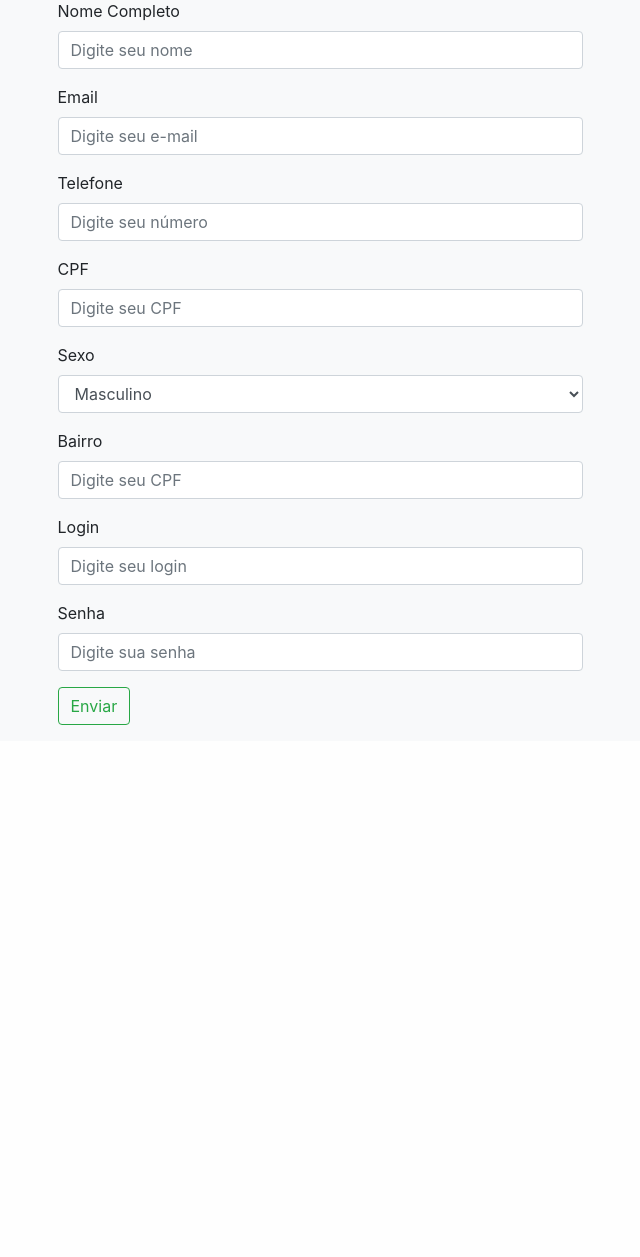
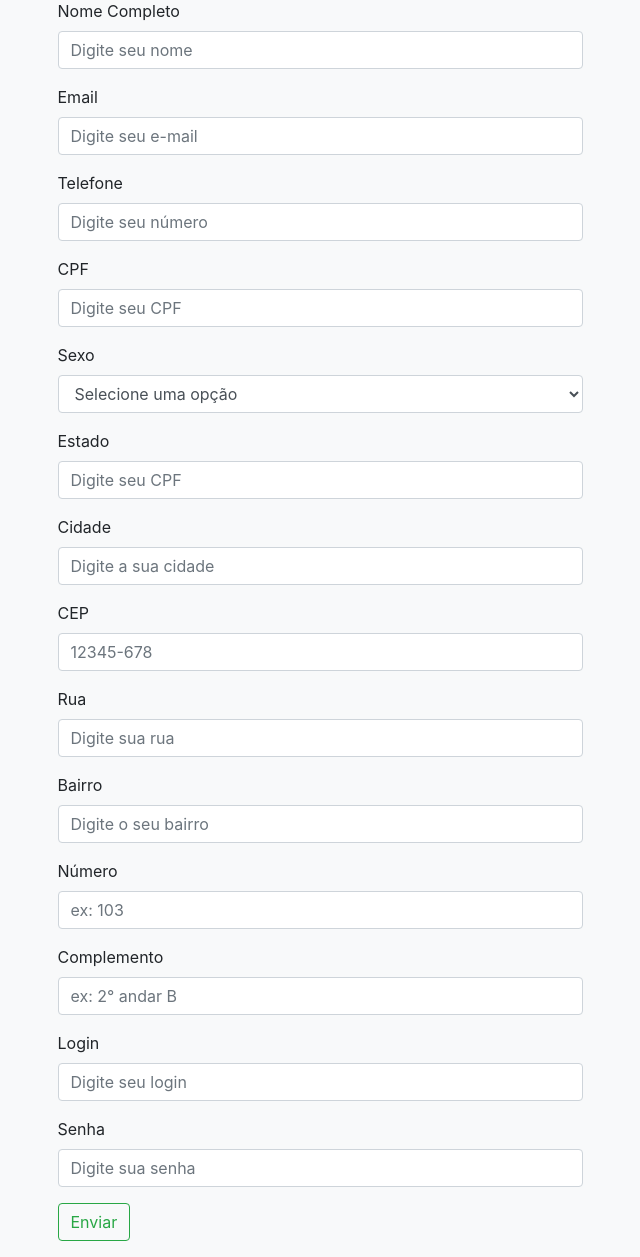
Before and after one commit to isaque337/Learning---PHP, a PHP site: page /cliente/cadastro.php in a window 1280 px wide. Shown: the part 131-1388 px from the top of the page, without its empty margins (320-960 px from the left). Before the commit the page ends 856 px from the top, so only its background shows below. Run offline with PHP 8.4, Linux system fonts and the light colour scheme.

Commit message:
cadastro concluido cliente

```diff
--- a/HELPFY/cliente/cadastrar.php
+++ b/HELPFY/cliente/cadastrar.php
@@ -18,6 +18,7 @@ if (isset($_POST['nome'], $_POST['email'], $_POST['telefone'], $_POST['cpf'], $_
     $obCliente->bairro = $_POST['bairro'];
     $obCliente->cep = $_POST[''];
     $obCliente->numero_casa = $_POST['numero_casa'];
+    $obCliente->complemento = $_POST['complemento'];
     $obCliente->login = $_POST['login'];
     $obCliente->senha = $_POST['senha'];
     $obCliente->cadastrar();
--- a/HELPFY/cliente/cadastro.php
+++ b/HELPFY/cliente/cadastro.php
@@ -77,6 +77,7 @@ require __DIR__ . './../vendor/autoload.php';
                 <div class="col-md-6 offset-md-3">
                     <label for="exampleFormControlSelect1">Sexo</label>
                     <select class="form-control" id="exampleFormControlSelect1">
+                        <option>Selecione uma opção</option>
                         <option>Masculino</option>
                         <option>Feminino</option>
                         <option>Outros</option>
@@ -86,11 +87,52 @@ require __DIR__ . './../vendor/autoload.php';
 
             <div class="form-group">
                 <div class="col-md-6 offset-md-3">
-                    <label>Bairro</label>
-                    <input type="text" name="cpf" id="cpf" class="form-control" placeholder="Digite seu CPF" required="" autocomplete="off">
+                    <label>Estado</label>
+                    <input type="text" name="uf" class="form-control" placeholder="Digite seu CPF" required="" autocomplete="off">
                 </div>
             </div>
 
+            <div class="form-group">
+                <div class="col-md-6 offset-md-3">
+                    <label> Cidade</label>
+                    <input type="text" name="cidade" class="form-control" placeholder="Digite a sua cidade" required="" autocomplete="off">
+                </div>
+            </div>
+
+            <div class="form-group">
+                <div class="col-md-6 offset-md-3">
+                    <label> CEP</label>
+                    <input type="text" name="cep" class="form-control" placeholder="12345-678" required="" autocomplete="off">
+                </div>
+            </div>
+
+            <div class="form-group">
+                <div class="col-md-6 offset-md-3">
+                    <label> Rua</label>
+                    <input type="text" name="rua" class="form-control" placeholder="Digite sua rua" required="" autocomplete="off">
+                </div>
+            </div>
+
+            <div class="form-group">
+                <div class="col-md-6 offset-md-3">
+                    <label>Bairro</label>
+                    <input type="text" name="bairro" class="form-control" placeholder="Digite o seu bairro" required="">
+                </div>
+            </div>
+
+            <div class="form-group">
+                <div class="col-md-6 offset-md-3">
+                    <label> Número</label>
+                    <input type="text" name="numero_casa" class="form-control" placeholder="ex: 103" required="">
+                </div>
+            </div>
+
+            <div class="form-group">
+                <div class="col-md-6 offset-md-3">
+                    <label> Complemento</label>
+                    <input type="text" name="complemento" class="form-control" placeholder="ex: 2° andar B " required="" autocomplete="off">
+                </div>
+            </div>
 
             <div class="form-group">
                 <div class="col-md-6 offset-md-3">
```
Also changed, not shown: HELPFY/app/Entity/Cliente.php (+15 -7 lines).
